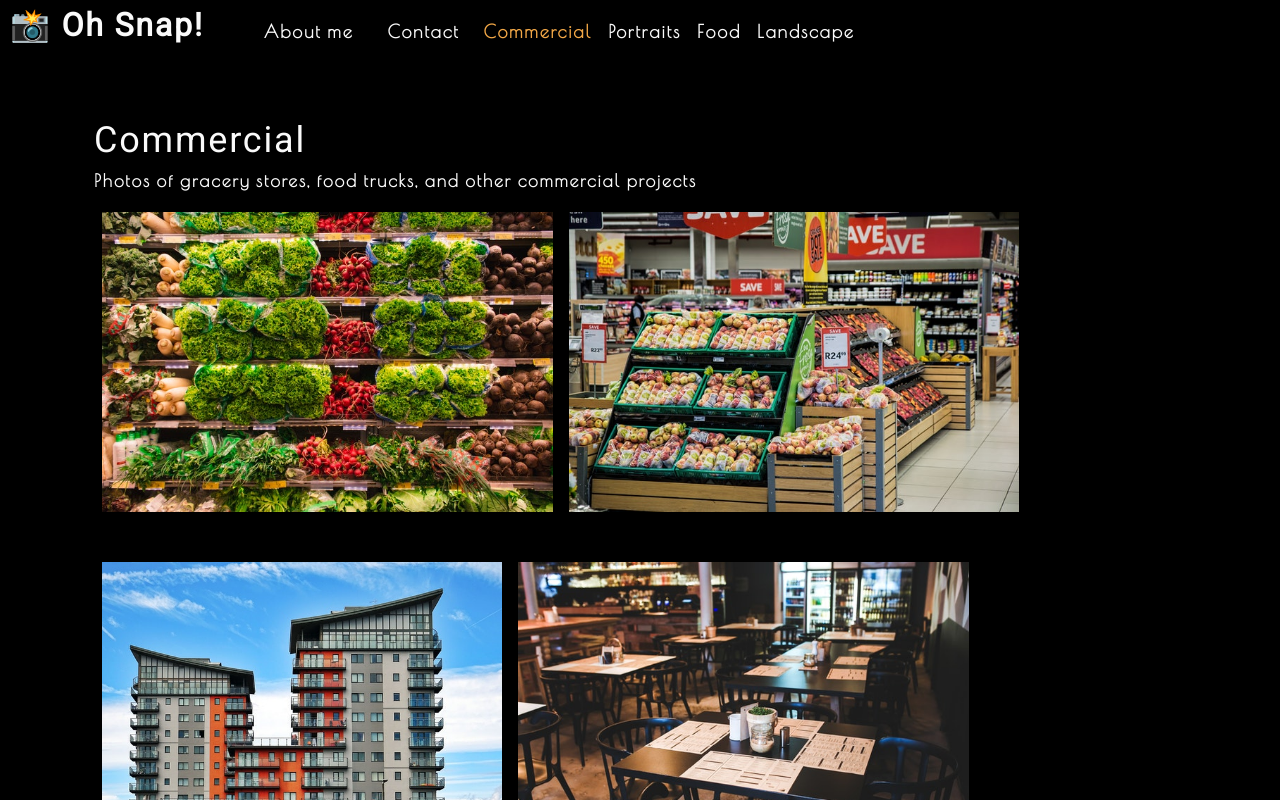
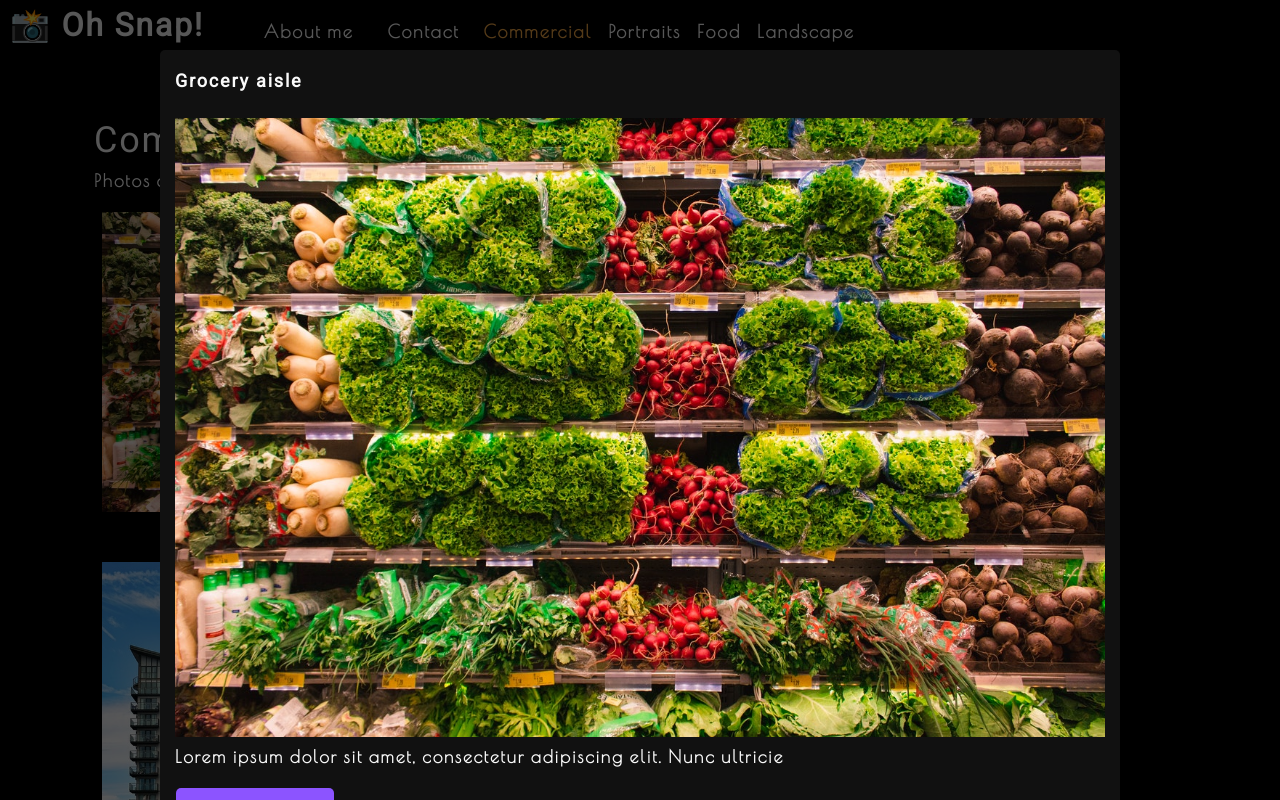
Before and after one commit to jbrister71/photo-port, a React (Create React App) app: page / in a window 1280 px wide. Both pictures are taken after a click on the picture 327 px from the left and 361 px from the top of the page. Shown: the top 800 px of the page. Built offline with nearby package versions, Linux system fonts and the light colour scheme.

Commit message:
added modal with tests

```diff
--- /dev/null
+++ b/src/components/Modal/index.js
@@ -0,0 +1,23 @@
+import React from 'react';
+
+function Modal({ onClose, currentPhoto }) {
+
+    const { name, category, description, index } = currentPhoto;
+
+    return (
+        <div className='modalBackdrop'>
+            <div className='modalContainer'>
+                <h3 className='modalTitle'>{ name }</h3>
+                <img src={require(`../../assets/large/${category}/${index}.jpg`).default} alt="current category" />
+                <p>
+                    { description }
+                </p>
+                <button type='button' onClick={onClose}>
+                    Close this modal
+                </button>
+            </div>
+        </div>
+    );
+}
+
+export default Modal;
--- a/src/components/PhotoList/index.js
+++ b/src/components/PhotoList/index.js
@@ -1,4 +1,5 @@
 import React, { useState } from 'react';
+import Modal from '../Modal';
 
 function PhotoList({ category }) {
 
@@ -102,14 +103,25 @@
 
       const currentPhotos = photos.filter(photo => photo.category === category);
 
+      const [currentPhoto, setCurrentPhoto] = useState();
+
+      const [isModalOpen, setIsModalOpen] = useState(false);
+
+      const toggleModal = (image, i) => {
+        setCurrentPhoto({...image, index: i});
+        setIsModalOpen(!isModalOpen)
+      }
+
     return (
         <div>
+          { isModalOpen && <Modal currentPhoto={currentPhoto} onClose={toggleModal}></Modal> }
             <div className='flex-row'>
                 {currentPhotos.map((image, i) => (
                     <img
                         src={require(`../../assets/small/${category}/${i}.jpg`).default}
                         alt={image.name}
                         className="img-thumbnail mx-1"
+                        onClick={() => toggleModal(image, i)}
                         key={image.name}
                         />
                 ))}
```
Also changed, not shown: 1 other file (tests, documents, lock files or other folders).
